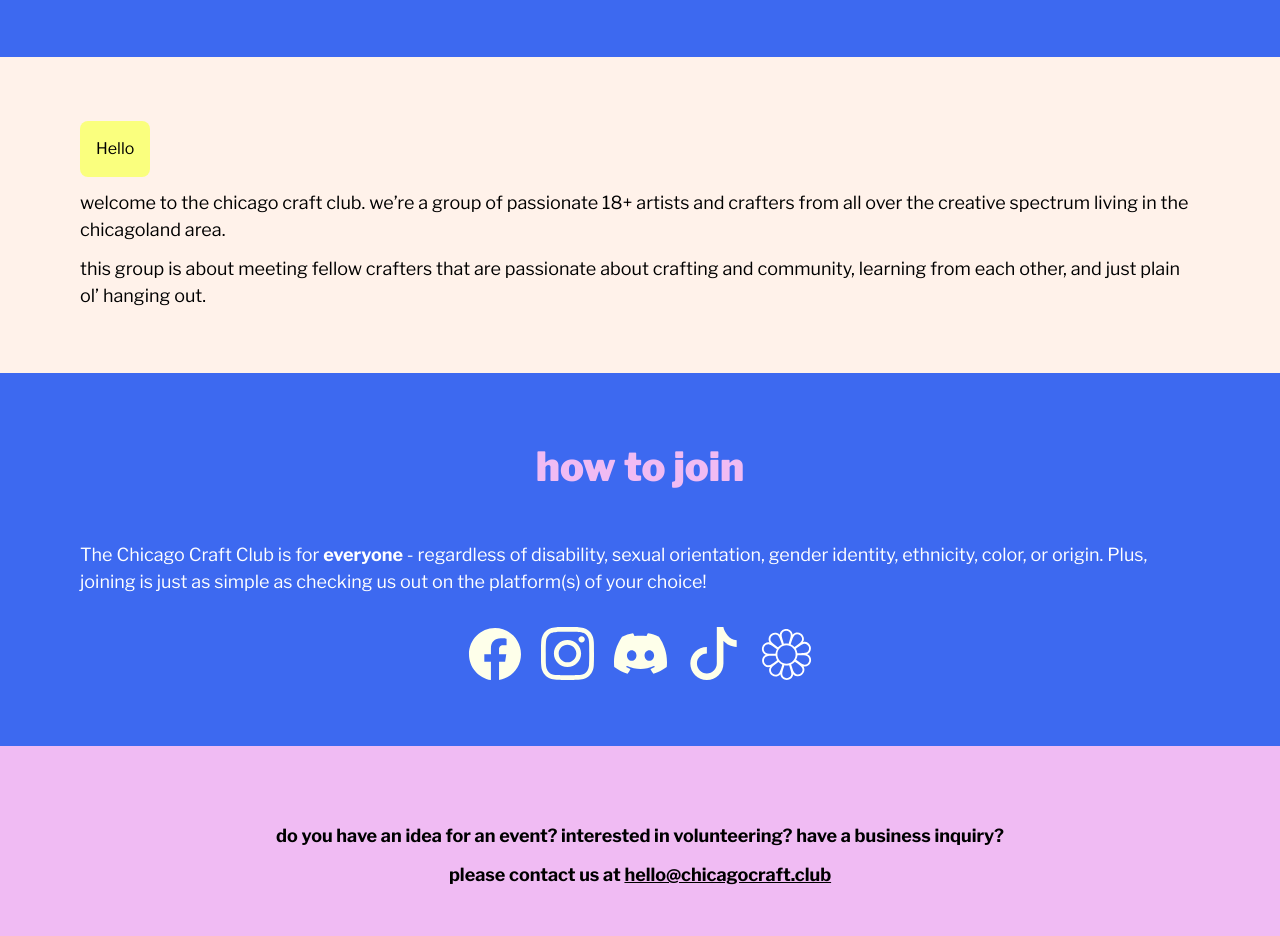
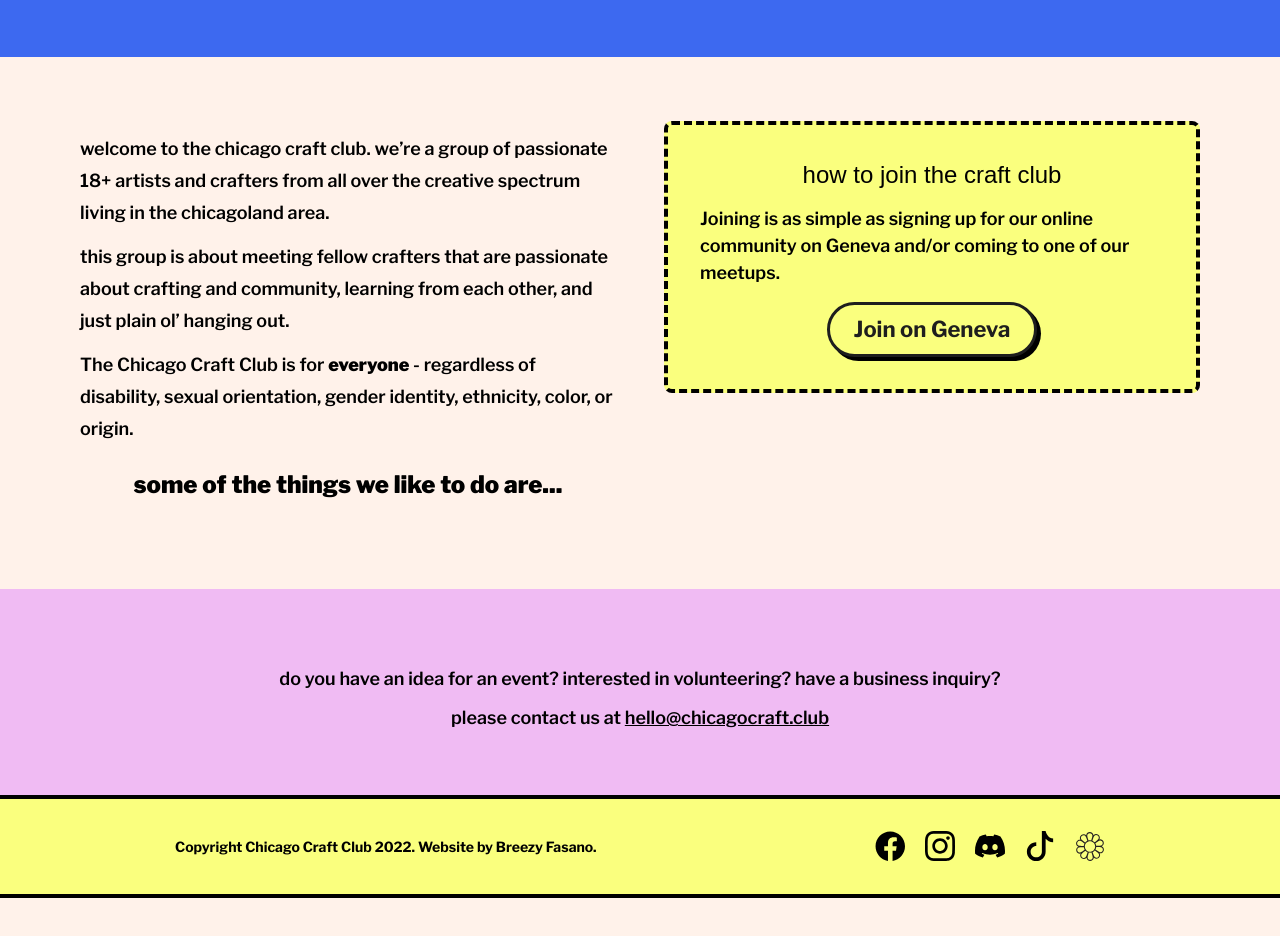
Before and after one commit to breezyfasano/chicago-craft-club, a Next.js app: page / in a window 1280 px wide. Shown: the part 460-1396 px from the top of the page. After the commit the page ends 1358 px from the top, so only its background shows below. Built offline with nearby package versions, Linux system fonts and the light colour scheme; a web font is replaced by a local one.

Commit message:
Organization and adding new content

```diff
--- /dev/null
+++ b/components/Cards/SnippetCard.tsx
@@ -0,0 +1,27 @@
+import { H2 } from '../Elements/Headers'
+import { Button } from '../Elements/Button'
+
+type SnippetCardProps = {
+  children: React.ReactNode
+  heading?: string
+  cta?: {
+    link: string
+    text: string
+  }
+}
+
+export const SnippetCard = ({ children, heading, cta }: SnippetCardProps) => {
+  return (
+    <div className='bg-yellow border-6 border-black rounded-lg p-8 inline-block border-dashed border-4'>
+      {heading ? <H2>{heading}</H2> : null}
+      <div>{children}</div>
+      {cta?.link && cta?.text ? (
+        <div className='flex items-center pt-4'>
+          <Button className='mx-auto' link={cta.link}>
+            {cta.text}
+          </Button>
+        </div>
+      ) : null}
+    </div>
+  )
+}
--- /dev/null
+++ b/components/Elements/Headers.tsx
@@ -0,0 +1,9 @@
+import type { HeaderProps } from './types'
+
+export const H2 = ({ children, className }: HeaderProps) => {
+  return (
+    <h2 className={`text-md font-display lg:text-xl text-center ${className}`}>
+      {children}
+    </h2>
+  )
+}
--- a/components/Elements/SnippetCard.tsx
+++ /dev/null
@@ -1,13 +0,0 @@
-type SnippetCardProps = {
-  children: React.ReactNode
-  heading?: string
-}
-
-export const SnippetCard = ({ children, heading }: SnippetCardProps) => {
-  return (
-    <div className='bg-yellow border-6 border-black rounded-lg p-4 inline-block'>
-      {heading ? <h2>{heading}</h2> : null}
-      <div>{children}</div>
-    </div>
-  )
-}
--- a/components/Elements/types.ts
+++ b/components/Elements/types.ts
@@ -3,3 +3,8 @@ export type ButtonProps = {
   link: string
   className?: string
 }
+
+export type HeaderProps = {
+  children: React.ReactNode
+  className?: string
+}
--- a/pages/bans-off-our-bodies.tsx
+++ b/pages/bans-off-our-bodies.tsx
@@ -3,9 +3,9 @@ import Link from 'next/link'
 import fsPromises from 'fs/promises'
 import path from 'path'
 import Layout from '../components/Layout'
-import VendorCard from '../components/VendorCard'
+import VendorCard from '../components/Cards/VendorCard'
 
-export default function BansOffOurBodies({ vendors }) {
+export default function BansOffOurBodies({ vendors }: { vendors: any }) {
   return (
     <Layout>
       <section className='w-full flex justify-center bg-boobs-pink'>
--- a/pages/events.js
+++ b/pages/events.js
@@ -1,7 +1,7 @@
 import React from 'react'
 import Link from 'next/link'
 import Layout from '../components/Layout'
-import EventCard from '../components/EventCard'
+import EventCard from '../components/Cards/EventCard'
 import { getAllEvents } from '../library/api'
 import PageHeader from '../components/PageHeader'
 
--- a/pages/index.tsx
+++ b/pages/index.tsx
@@ -1,7 +1,7 @@
 import { SocialsList } from '../components/SocialsList'
 import Layout from '../components/Layout'
 import { MeetFriendsDoCrafts } from '../components/svg/MeetFriendsDoCrafts'
-import { SnippetCard } from '../components/Elements/SnippetCard'
+import { SnippetCard } from '../components/Cards/SnippetCard'
 
 export default function Home() {
   return (
@@ -13,8 +13,8 @@ export default function Home() {
       </header>
 
       <section className={`w-full`}>
-        <div className='container'>
-          <SnippetCard>Hello</SnippetCard>
+        <div className='container flex gap-x-12'>
+          <div className='lg:w-1/2 text-md leading-8 font-semibold'>
             <p>
               welcome to the chicago craft club. we’re a group of passionate 18+
               artists and crafters from all over the creative spectrum living in
@@ -25,22 +25,31 @@ export default function Home() {
               about crafting and community, learning from each other, and just
               plain ol’ hanging out.
             </p>
-        </div>
-      </section>
-
-      <section className={`join `}>
-        <div className='container'>
-          <div className='flex flex-wrap justify-center'>
-            <h1>how to join</h1>
-            <p className='lg:mb-8'>
+            <p>
               The Chicago Craft Club is for <strong>everyone</strong> -
               regardless of disability, sexual orientation, gender identity,
-              ethnicity, color, or origin. Plus, joining is just as simple as
-              checking us out on the platform(s) of your choice!
+              ethnicity, color, or origin.
             </p>
+            <div>
+              <span className='block text-center text-xl font-sans font-black my-6'>
+                some of the things we like to do are...
+              </span>
             </div>
-          <div className='flex flex-wrap justify-center'>
-            <SocialsList />
+          </div>
+
+          <div className='lg:w-1/2'>
+            <SnippetCard
+              heading='how to join the craft club'
+              cta={{
+                link: 'https://app.geneva.com/invite/3a4ab924-4f52-4b7a-b0d5-c234ba74ea39',
+                text: 'Join on Geneva',
+              }}
+            >
+              <p className='font-sans text-base font-semibold'>
+                Joining is as simple as signing up for our online community on
+                Geneva and/or coming to one of our meetups.
+              </p>
+            </SnippetCard>
           </div>
         </div>
       </section>
--- a/styles/globals.scss
+++ b/styles/globals.scss
@@ -1,5 +1,5 @@
 // Imports
-@import url('https://fonts.googleapis.com/css2?family=Libre+Franklin:ital,wght@0,300;0,400;0,700;0,900;1,400;1,700;1,900&display=swap');
+@import url('https://fonts.googleapis.com/css2?family=Libre+Franklin:ital,wght@0,100..900;1,100..900&display=swap');
 @import url('https://fonts.googleapis.com/css2?family=Dela+Gothic+One&display=swap');
 
 @tailwind base;
```
Also changed, not shown: components/Cards/EventCard.tsx (renamed from components/EventCard.tsx), components/Cards/VendorCard.tsx (renamed from components/VendorCard.tsx). Lines whose indentation alone changed are shown as unchanged.
